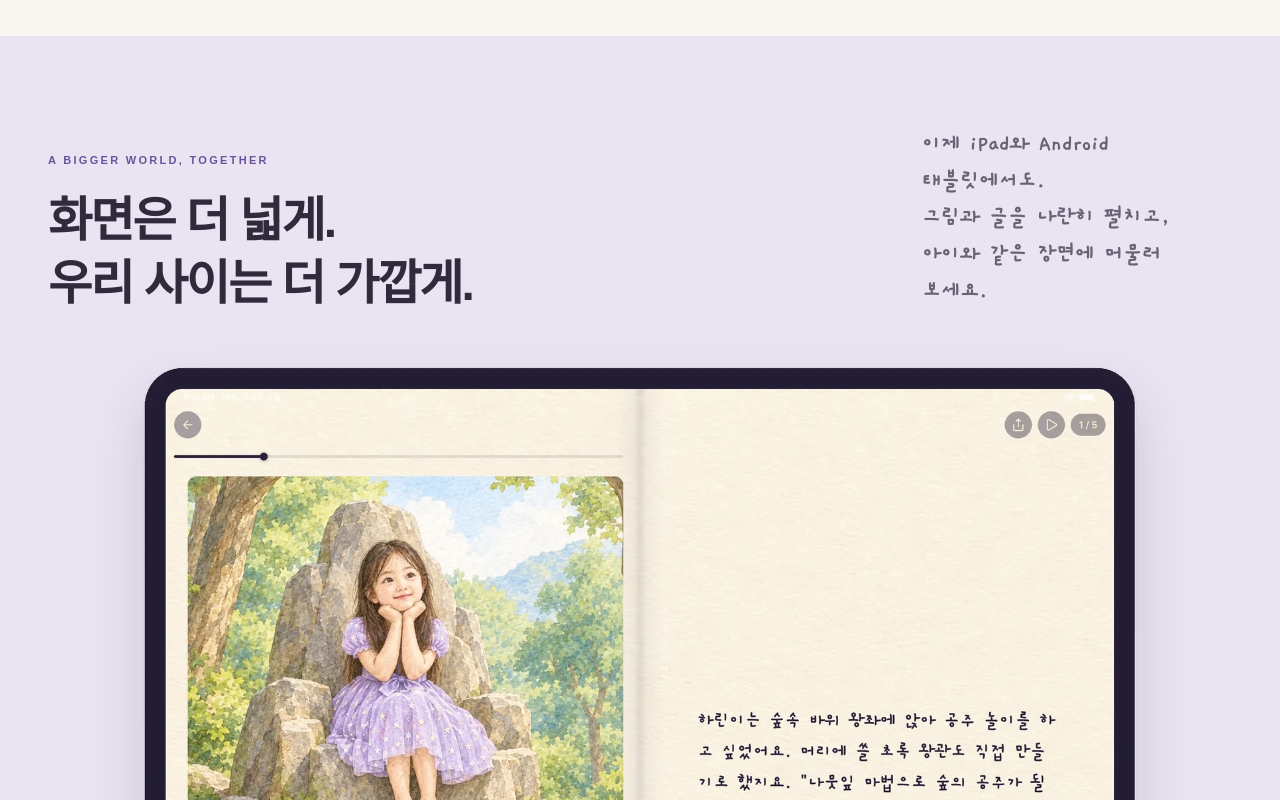
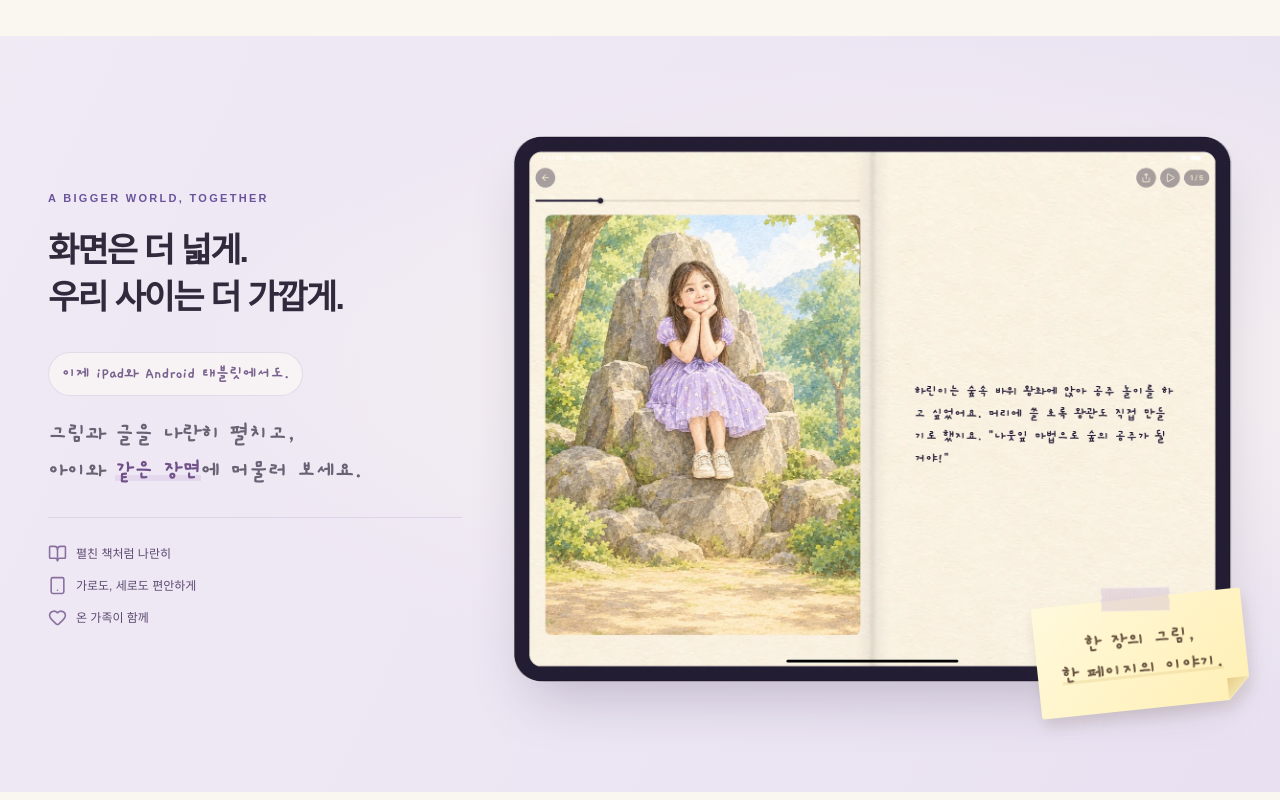
Before and after one commit to SKHyena/kidstory-web, a Next.js app: page / in a window 1280 px wide. Shown: the part 2500-3300 px from the top of the page. Built offline with nearby package versions, Linux system fonts and the light colour scheme.

Commit message:
Refine desktop tablet section with side-by-side reading layout

```diff
--- a/src/app/landing.css
+++ b/src/app/landing.css
@@ -1118,6 +1118,81 @@ html {
 }
 .tablet-benefits svg {
   color: #89709f;
+}
+@media (min-width: 1025px) {
+  .tablet-section {
+    padding: 100px 0 110px;
+    background:
+      radial-gradient(ellipse at 76% 45%, #fffaf0b3, transparent 58%),
+      linear-gradient(115deg, #f0eaf5, #e9e1f1);
+  }
+  .tablet-section > .site-container {
+    display: grid;
+    grid-template-columns: minmax(340px, 0.95fr) minmax(0, 1.65fr);
+    grid-template-rows: auto auto;
+    column-gap: clamp(36px, 4vw, 64px);
+    align-items: center;
+  }
+  .tablet-heading {
+    display: block;
+    align-self: end;
+  }
+  .tablet-heading h2 {
+    font-size: clamp(32px, 2.65vw, 40px);
+    line-height: 1.4;
+    letter-spacing: -1.8px;
+  }
+  .tablet-heading > p {
+    display: flex;
+    flex-direction: column;
+    align-items: flex-start;
+    gap: 22px;
+    max-width: none;
+    margin-top: 30px;
+    font-size: 22px;
+  }
+  .tablet-platform {
+    display: inline-block;
+    margin-bottom: 20px;
+    padding: 8px 13px;
+    border: 1px solid #bba7cf55;
+    border-radius: 30px;
+    background: #fffdf580;
+    color: #79618e;
+    font-family: inherit;
+    font-size: 17px;
+  }
+  .tablet-copy-break { display: none; }
+  .tablet-reading-copy { display: block; }
+  .tablet-reading-copy em {
+    color: #70518a;
+    font-style: normal;
+    background: linear-gradient(transparent 66%, #cfb8e054 66%, #cfb8e054 91%, transparent 91%);
+  }
+  .tablet-display {
+    grid-column: 2;
+    grid-row: 1 / 3;
+    width: 100%;
+    margin: 0;
+  }
+  .tablet-display > img {
+    box-shadow: 0 30px 55px -18px #392b4b40;
+  }
+  .tablet-annotation {
+    right: -2%;
+    bottom: -5%;
+    width: 210px;
+    font-size: 21px;
+  }
+  .tablet-benefits {
+    align-self: start;
+    align-items: flex-start;
+    flex-direction: column;
+    gap: 13px;
+    padding-top: 26px;
+    margin-top: 22px;
+    border-top: 1px solid #bca8ce55;
+  }
 }
 .app-gallery {
   --gallery-slide-size: 280px;
--- a/src/app/page.tsx
+++ b/src/app/page.tsx
@@ -370,11 +370,13 @@ export default function HomePage() {
               </div>
               <p>
                 <ResponsiveCopy compact={<>iPad와 Android 태블릿에서도.<br />그림과 글을 펼쳐, 아이와 함께 읽어요.</>}>
-                  이제 iPad와 Android 태블릿에서도.
-                  <br />
-                  그림과 글을 나란히 펼치고,
-                  <br />
-                  아이와 같은 장면에 머물러 보세요.
+                  <span className="tablet-platform">이제 iPad와 Android 태블릿에서도.</span>
+                  <br className="tablet-copy-break" />
+                  <span className="tablet-reading-copy">
+                    그림과 글을 나란히 펼치고,
+                    <br />
+                    아이와 <em>같은 장면</em>에 머물러 보세요.
+                  </span>
                 </ResponsiveCopy>
               </p>
             </div>
```
